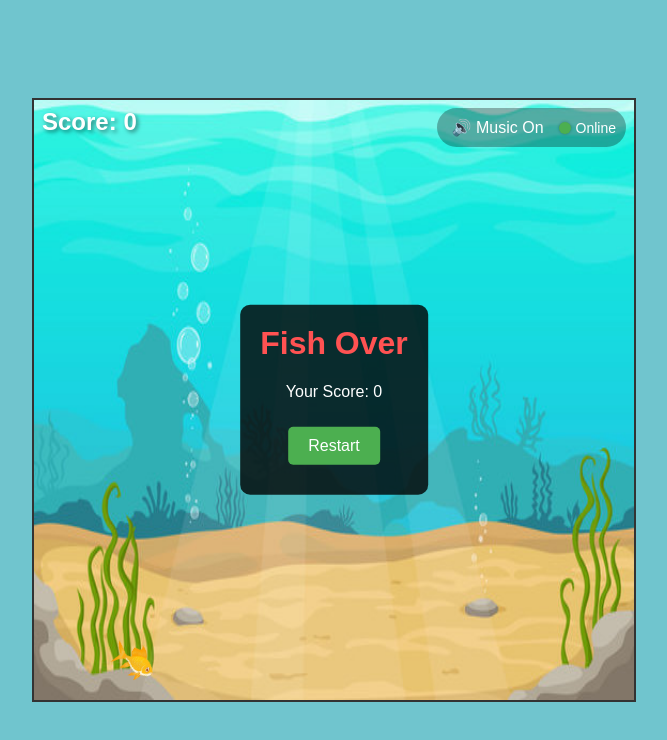
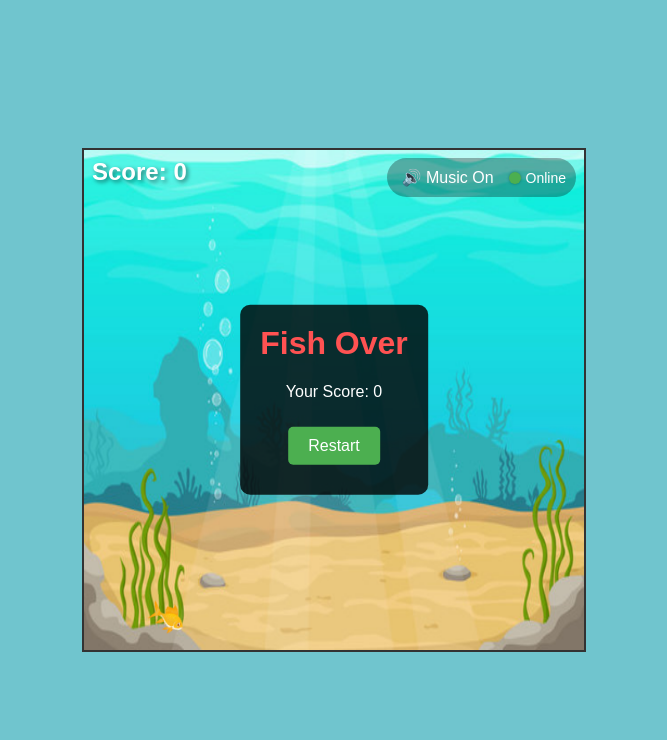
Before and after one commit to job533/Pongdad_FinalExam_Flappy_Fish, a plain HTML site: page index.html in a window 1280 px wide. Both pictures are taken after a click on the button "Start Game". Shown: the whole page, without its empty margins (306-973 px from the left). Drawn offline with Linux system fonts and the light colour scheme.

Commit message:
Update styles.css

```diff
--- a/styles.css
+++ b/styles.css
@@ -17,8 +17,8 @@ body {
     border: 2px solid #333;
     background-color: #87CEEB;
     display: block;
-    width: 600px;
-    height: 600px;
+    width: 500px;
+    height: 500px;
 }
 
 .game-over {
```
